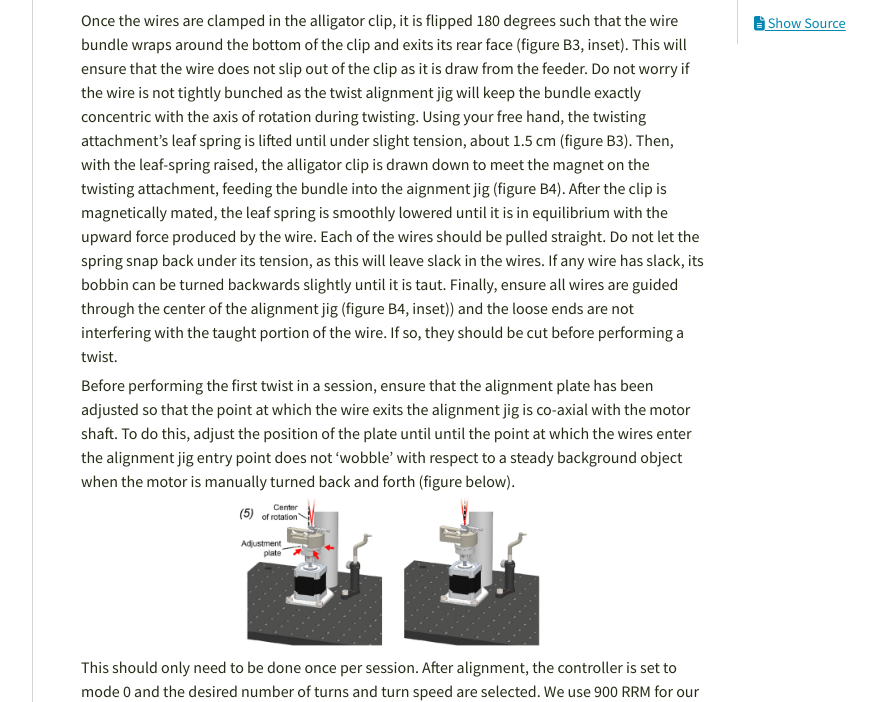
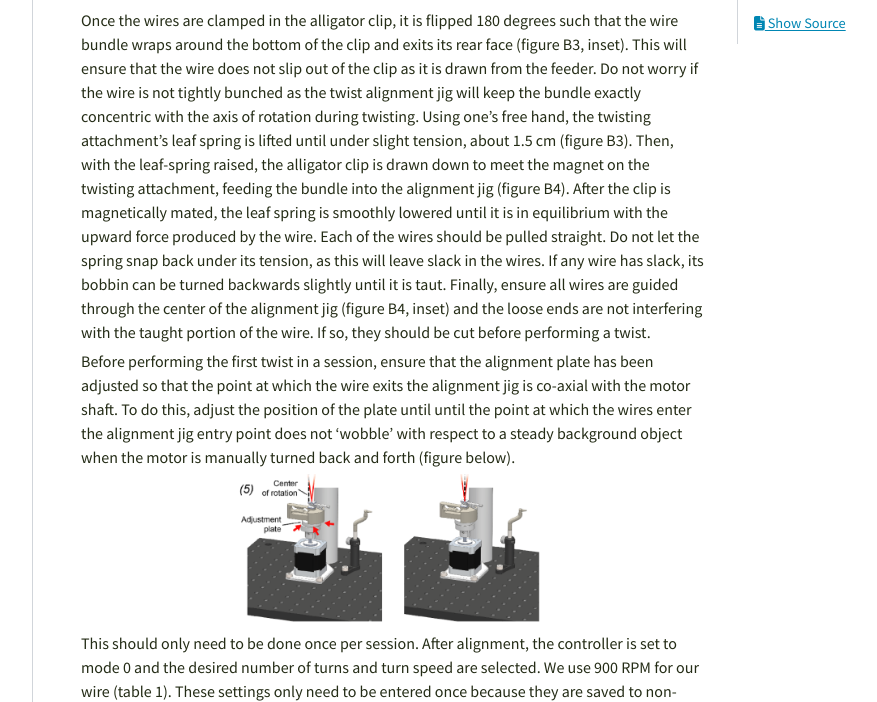
Before and after one commit to open-ephys/twister3-docs, a Sphinx documentation site: the page built from source/pages/usingtwister.rst, in a window 1280 px wide and 1400 px high, scrolled down 3537 px, cut to the strip 250-952 px from the top of the window. Shown: the whole strip, without its empty margins (287-1164 px from the left). Built offline with Sphinx 7.4.7 and the PyData theme 0.15.4, drawn with Linux system fonts in a browser that asks for light colours; some of the changed text lies outside the part shown.

Commit message:
fixed typos

```diff
--- a/source/pages/usingtwister.rst
+++ b/source/pages/usingtwister.rst
@@ -73,7 +73,7 @@
 
     <center><iframe width="392" height = "238" src="https://www.youtube.com/embed/IROXmgvy4LA" title="YouTube video player" frameborder="0" allow="accelerometer; autoplay; clipboard-write; encrypted-media; gyroscope; picture-in-picture" allowfullscreen></iframe></center>
 
-Once the wires are clamped in the alligator clip, it is flipped 180 degrees such that the wire bundle wraps around the bottom of the clip and exits its rear face (figure B3, inset). This will ensure that the wire does not slip out of the clip as it is draw from the feeder. Do not worry if the wire is not tightly bunched as the twist alignment jig will keep the bundle exactly concentric with the axis of rotation during twisting. Using your free hand, the twisting attachment's leaf spring is lifted until under slight tension, about 1.5 cm (figure B3). Then, with the leaf-spring raised, the alligator clip is drawn down to meet the magnet on the twisting attachment, feeding the bundle into the aignment jig (figure B4). After the clip is magnetically mated, the leaf spring is smoothly lowered until it is in equilibrium with the upward force produced by the wire. Each of the wires should be pulled straight. Do not let the spring snap back under its tension, as this will leave slack in the wires. If any wire has slack, its bobbin can be turned backwards slightly until it is taut. Finally, ensure all wires are guided through the center of the alignment jig (figure B4, inset)) and the loose ends are not interfering with the taught portion of the wire. If so, they should be cut before performing a twist.
+Once the wires are clamped in the alligator clip, it is flipped 180 degrees such that the wire bundle wraps around the bottom of the clip and exits its rear face (figure B3, inset). This will ensure that the wire does not slip out of the clip as it is drawn from the feeder. Do not worry if the wire is not tightly bunched as the twist alignment jig will keep the bundle exactly concentric with the axis of rotation during twisting. Using one's free hand, the twisting attachment's leaf spring is lifted until under slight tension, about 1.5 cm (figure B3). Then, with the leaf-spring raised, the alligator clip is drawn down to meet the magnet on the twisting attachment, feeding the bundle into the alignment jig (figure B4). After the clip is magnetically mated, the leaf spring is smoothly lowered until it is in equilibrium with the upward force produced by the wire. Each of the wires should be pulled straight. Do not let the spring snap back under its tension, as this will leave slack in the wires. If any wire has slack, its bobbin can be turned backwards slightly until it is taut. Finally, ensure all wires are guided through the center of the alignment jig (figure B4, inset) and the loose ends are not interfering with the taught portion of the wire. If so, they should be cut before performing a twist.
 
 Before performing the first twist in a session, ensure that the alignment plate has been adjusted so that the point at which the wire exits the alignment jig is co-axial with the motor shaft. To do this, adjust the position of the plate until until the point at which the wires enter the alignment jig entry point does not 'wobble' with respect to a steady background object when the motor is manually turned back and forth (figure below).
 
@@ -82,7 +82,7 @@
   :alt: Alignment plate
   :width: 50%
 
-This should only need to be done once per session. After alignment, the controller is set to mode 0 and the desired number of turns and turn speed are selected. We use 900 RRM for our wire (table 1). These settings only need to be entered once because they are saved to non-volatile memory by the controller every time they are changed. The button is then pressed and held to start a twist.
+This should only need to be done once per session. After alignment, the controller is set to mode 0 and the desired number of turns and turn speed are selected. We use 900 RPM for our wire (table 1). These settings only need to be entered once because they are saved to non-volatile memory by the controller every time they are changed. The button is then pressed and held to start a twist.
 
 .. raw:: html
 
@@ -92,7 +92,7 @@
 
 Once the air gun has reached a stable temperature, the nozzle is held ∼5 mm from the from the point at which the twisted microwires separate towards the feeder bobbins (figure B5). It is then moved downward slowly and smoothly (∼2 cm s−1) until it reaches the wire alignment jig. The direction is then reversed and it is raised until the nozzle returns to its initial position at the wire separation point. The nozzle is then moved away from the wire. Starting from the top and fusing downward is important: we have found that fusing from the bottom and moving upwards will cause the lower portion of the TWP to 'absorb' slack from above resulting in a very fine twist pitch and a TWP that is shorter than intended.
 
-After wire fusing, both hands are used to simultaneously roll each of the bobbins forward until the leaf spring relaxes and there is no tension on the microwire (figure B6). The loose wire above the fused TWP is then cut using scissors (figure B7). When performing this cut, make sure to leave enough free wire for connectorization. Finally, the alligator clip is removed from the magnet in the wire alignment jig and the finished TWP is cut into a storage box (figure B8). The process can then be repeated for the next TWP.
+After wire fusing, both hands are used to simultaneously roll each of the bobbins forward until the leaf spring relaxes and there is no tension on the microwire (figure B6). The loose wire above the fused TWP is then cut using scissors (figure B7). When performing this cut, make sure to leave enough free wire for connectorization. Finally, the alligator clip is removed from the magnet in the wire alignment jig and the finished TWP is put into a storage box (figure B8). The process can then be repeated for the next TWP.
 
 C) Selecting device parameters
 #######################################
```
Also changed, not shown: other parts of source/pages/usingtwister.rst (+1 -1 lines).
